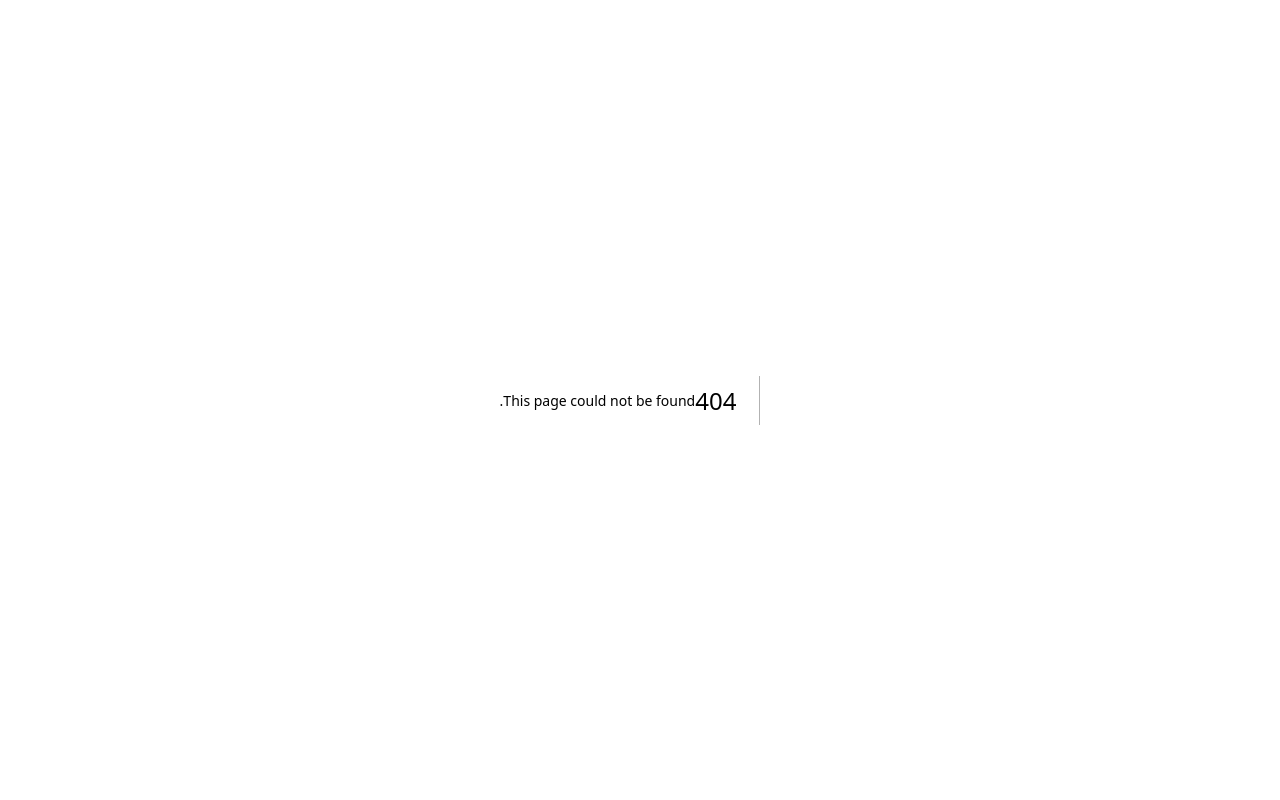
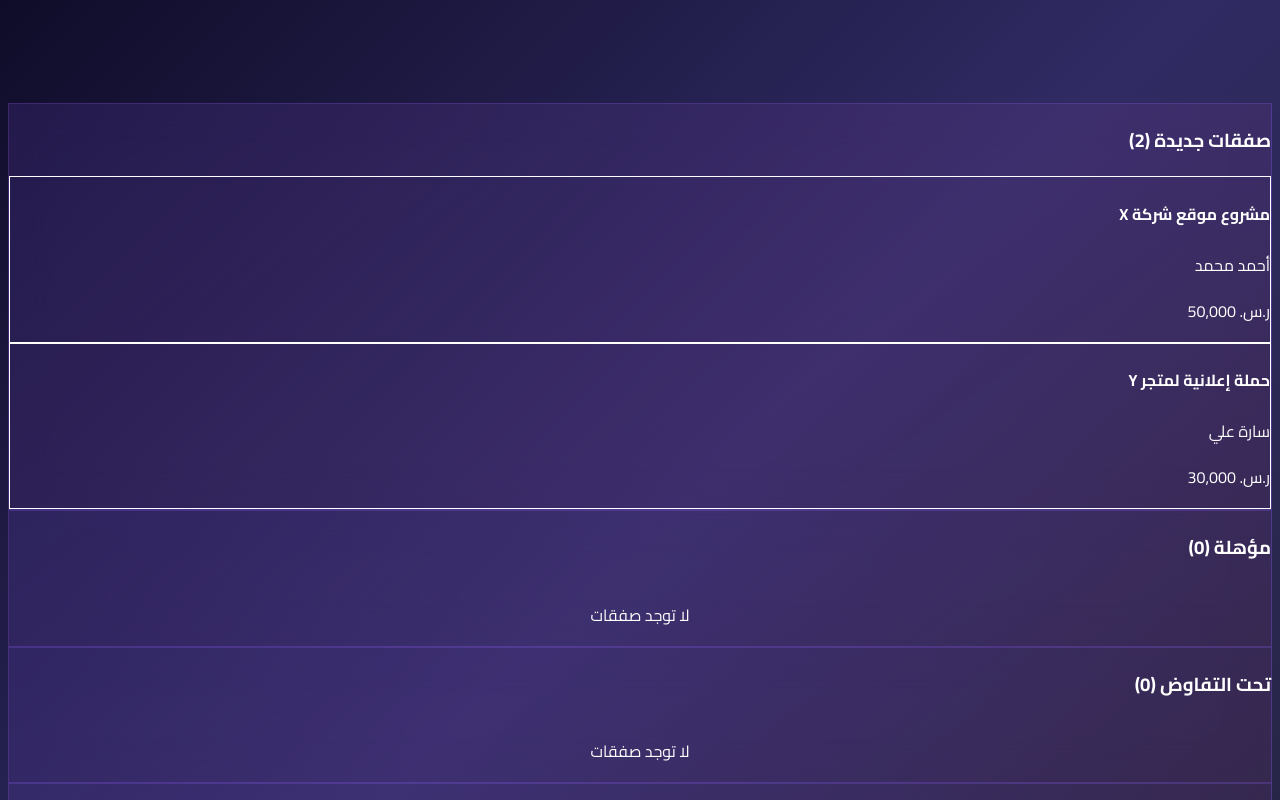
Before and after one commit to admragy/nexus-pro, a Next.js app: page /crm/pipeline in a window 1280 px wide. Before the commit this address had no page. Shown: the top 800 px of the page. Built offline with nearby package versions, Linux system fonts and the light colour scheme.

Commit message:
Implement drag-and-drop pipeline for deals

```diff
--- /dev/null
+++ b/src/app/crm/pipeline/page.tsx
@@ -0,0 +1,113 @@
+"use client";
+
+import { DragDropContext, Droppable, Draggable } from "@hello-pangea/dnd";
+import { Card, CardContent, CardHeader, CardTitle } from "@/components/ui/card";
+import { Button } from "@/components/ui/button";
+import { useState } from "react";
+
+interface Deal {
+  id: string;
+  title: string;
+  value: number;
+  client: string;
+}
+
+interface Column {
+  id: string;
+  title: string;
+  deals: Deal[];
+}
+
+const initialData: Record<string, Column> = {
+  new: { id: "new", title: "صفقات جديدة", deals: [
+    { id: "1", title: "مشروع موقع شركة X", value: 50000, client: "أحمد محمد" },
+    { id: "2", title: "حملة إعلانية لمتجر Y", value: 30000, client: "سارة علي" },
+  ]},
+  qualified: { id: "qualified", title: "مؤهلة", deals: [] },
+  negotiation: { id: "negotiation", title: "تحت التفاوض", deals: [] },
+  won: { id: "won", title: "فوز", deals: [] },
+  lost: { id: "lost", title: "خسارة", deals: [] },
+};
+
+export default function Pipeline() {
+  const [columns, setColumns] = useState(initialData);
+
+  const onDragEnd = (result: any) => {
+    if (!result.destination) return;
+
+    const { source, destination } = result;
+
+    if (source.droppableId === destination.droppableId && source.index === destination.index) return;
+
+    const sourceColumn = columns[source.droppableId];
+    const destColumn = columns[destination.droppableId];
+
+    const sourceDeals = [...sourceColumn.deals];
+    const destDeals = source.droppableId === destination.droppableId ? sourceDeals : [...destColumn.deals];
+
+    const [removed] = sourceDeals.splice(source.index, 1);
+    destDeals.splice(destination.index, 0, removed);
+
+    setColumns({
+      ...columns,
+      [source.droppableId]: { ...sourceColumn, deals: sourceDeals },
+      [destination.droppableId]: { ...destColumn, deals: destDeals },
+    });
+  };
+
+  return (
+    <div className="p-4 md:p-8">
+      <h1 className="text-3xl font-bold mb-8 bg-gradient-to-r from-purple-400 to-pink-400 bg-clip-text text-transparent">
+        خط أنابيب الصفقات (Pipeline)
+      </h1>
+
+      <DragDropContext onDragEnd={onDragEnd}>
+        <div className="grid grid-cols-1 md:grid-cols-2 lg:grid-cols-5 gap-6">
+          {Object.values(columns).map((column) => (
+            <Droppable key={column.id} droppableId={column.id}>
+              {(provided, snapshot) => (
+                <Card className={`glass card ${snapshot.isDraggingOver ? "border-purple-400 border-2" : ""}`}>
+                  <CardHeader>
+                    <CardTitle className="text-lg">{column.title} ({column.deals.length})</CardTitle>
+                  </CardHeader>
+                  <CardContent
+                    ref={provided.innerRef}
+                    {...provided.droppableProps}
+                    className="min-h-96 space-y-4"
+                  >
+                    {column.deals.map((deal, index) => (
+                      <Draggable key={deal.id} draggableId={deal.id} index={index}>
+                        {(provided, snapshot) => (
+                          <Card
+                            ref={provided.innerRef}
+                            {...provided.draggableProps}
+                            {...provided.dragHandleProps}
+                            className={`p-4 cursor-grab ${snapshot.isDragging ? "opacity-50 rotate-3" : ""}`}
+                          >
+                            <h4 className="font-bold">{deal.title}</h4>
+                            <p className="text-sm text-gray-400">{deal.client}</p>
+                            <p className="text-lg font-bold text-green-400 mt-2">ر.س. {deal.value.toLocaleString()}</p>
+                          </Card>
+                        )}
+                      </Draggable>
+                    ))}
+                    {provided.placeholder}
+                    {column.deals.length === 0 && (
+                      <p className="text-center text-gray-500 py-8">لا توجد صفقات</p>
+                    )}
+                  </CardContent>
+                </Card>
+              )}
+            </Droppable>
+          ))}
+        </div>
+      </DragDropContext>
+
+      <div className="mt-8 text-center">
+        <Button className="btn-primary px-8 py-6 text-lg">
+          إضافة صفقة جديدة
+        </Button>
+      </div>
+    </div>
+  );
+}
```
